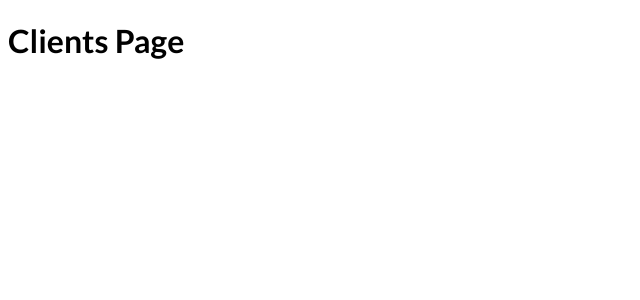
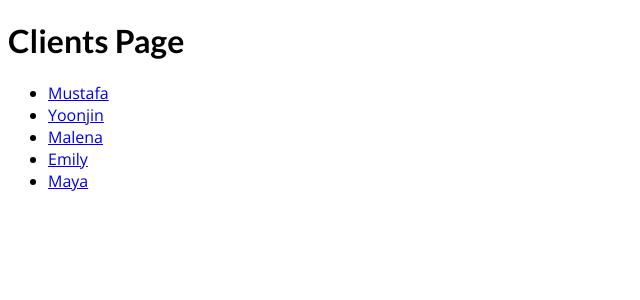
Before and after one commit to eXvimmer/next_js_practical_guide, a Next.js app in the folder 01_file_based_routing_course/: page /clients in a window 1280 px wide. Shown: the top 300 px of the page, without its empty margins (0-640 px from the left). Built offline with nearby package versions, Linux system fonts and the light colour scheme.

Commit message:
01: navigate to dynamic routes.

```diff
--- a/01_file_based_routing_course/pages/clients/index.tsx
+++ b/01_file_based_routing_course/pages/clients/index.tsx
@@ -1,7 +1,24 @@
+import Link from "next/link";
+
+const clients = [
+  { id: 1, name: "Mustafa" },
+  { id: 2, name: "Yoonjin" },
+  { id: 3, name: "Malena" },
+  { id: 4, name: "Emily" },
+  { id: 5, name: "Maya" },
+];
+
 function ClientsPage() {
   return (
     <div>
       <h1>Clients Page</h1>
+      <ul>
+        {clients.map((c) => (
+          <li key={c.id}>
+            <Link href={`/clients/${c.id}`}>{c.name}</Link>
+          </li>
+        ))}
+      </ul>
     </div>
   );
 }
```
